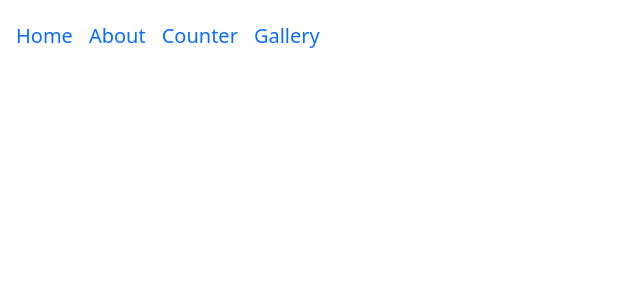
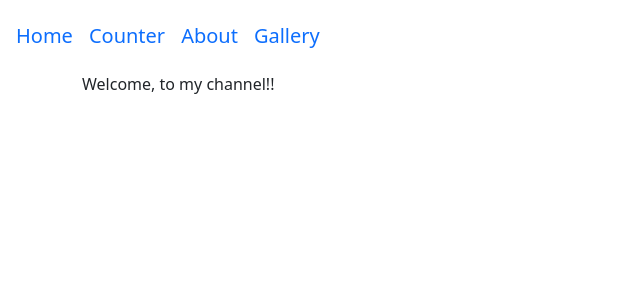
Before and after one commit to inz2020/my-web-app-in-reactjs, a React (Create React App) app: page / in a window 1280 px wide. Shown: the top 300 px of the page, without its empty margins (0-640 px from the left). Built offline with nearby package versions, Linux system fonts and the light colour scheme.

Commit message:
2nd update of App.js

```diff
--- a/src/App.js
+++ b/src/App.js
@@ -12,27 +12,25 @@
       <nav className="navbar navbar-expand navbar-brand m-2">
         <ul className="navbar-nav">
           <li>
-            {''}
+            {' '}
             <Link className="nav-link" to={'/home'}>
               Home
             </Link>
           </li>
-
           <li>
-            {''}
-            <Link className="nav-link" to={'/about'}>
-              About
-            </Link>
-          </li>
-
-          <li>
-            {''}
+            {' '}
             <Link className="nav-link" to={'/counter'}>
               Counter
             </Link>
           </li>
           <li>
-            {''}
+            {' '}
+            <Link className="nav-link" to={'/about'}>
+              About
+            </Link>
+          </li>
+          <li>
+            {' '}
             <Link className="nav-link" to={'/gallery'}>
               Gallery
             </Link>
@@ -41,11 +39,11 @@
       </nav>
       <div className="container">
         <Switch>
-          <Route path="/" compnent={Home}></Route>
           <Route path="/home" component={Home}></Route>
+          <Route path="/counter" component={Counter}></Route>
           <Route path="/about" component={About}></Route>
-          <Route path="/counter" component={Counter}></Route>
           <Route path="/gallery" component={Gallery}></Route>
+          <Route path="/" component={Home}></Route>
         </Switch>
       </div>
     </Router>
```
